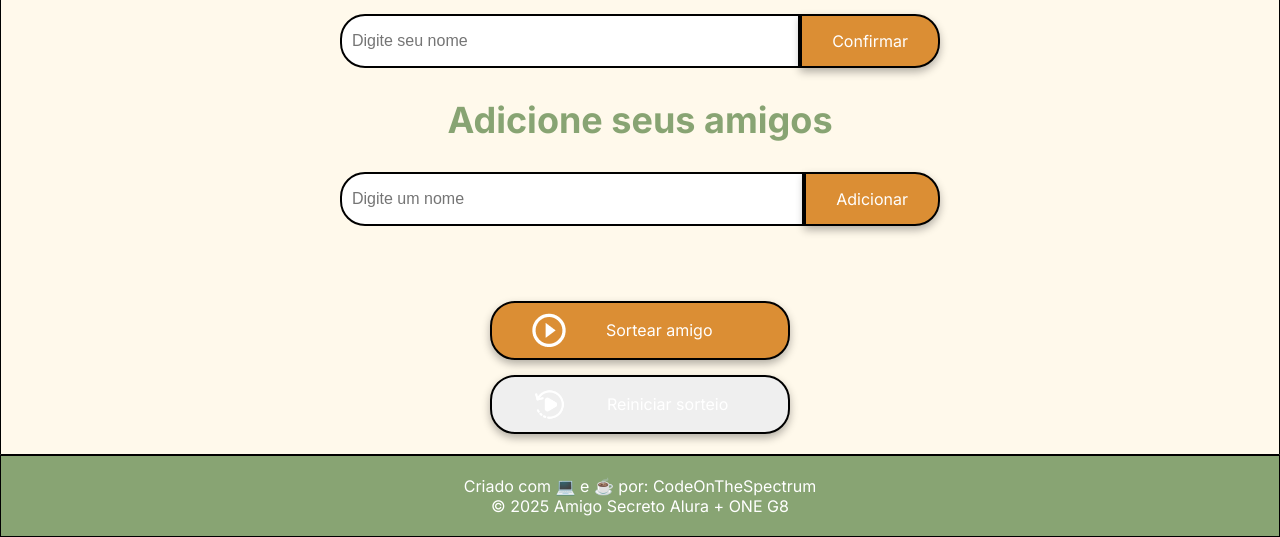
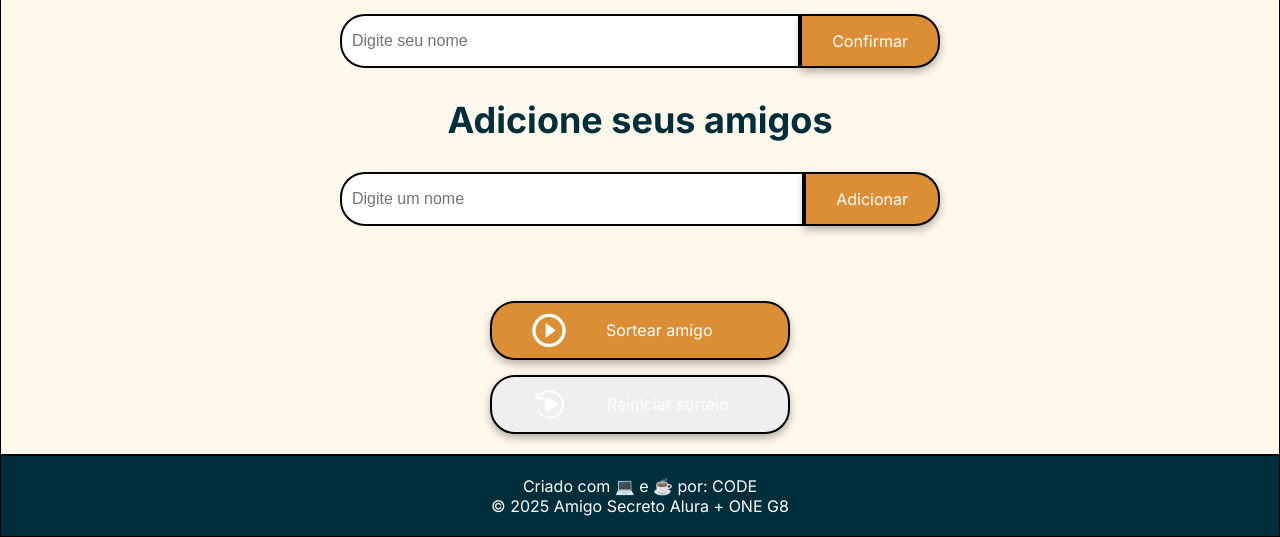
Before and after one commit to jonathanmesquita/challenge-amigo-secreto, a plain HTML site: page index.html in a window 1280 px wide. Shown: the part 723-1260 px from the top of the page. Drawn offline with Linux system fonts and the light colour scheme.

Commit message:
Alteração de Cor

```diff
--- a/index.html
+++ b/index.html
@@ -48,7 +48,7 @@
             </div>
         </section>
         <footer class="rodape">
-            <p><a href="https://github.com/jonathanmesquita"> Criado com 💻 e ☕ por: CodeOnTheSpectrum</a></p>
+            <p><a href="https://github.com/jonathanmesquita"> Criado com 💻 e ☕ por: CODE</a></p>
             <p>&copy; 2025 Amigo Secreto Alura + ONE G8</p>
         </footer>
     </main>
--- a/style.css
+++ b/style.css
@@ -1,7 +1,7 @@
 :root {
-    --color-primary: #88A473;
+    --color-primary: #002e3b;
     --color-secondary: #FFF9EB;
-    --color-tertiary: #82B2B6;
+    --color-tertiary: #000a1d;
     --color-button: #DB8E34;
     --color-button-hover: #FE8C0A;
     --color-text: #ffff;
```
